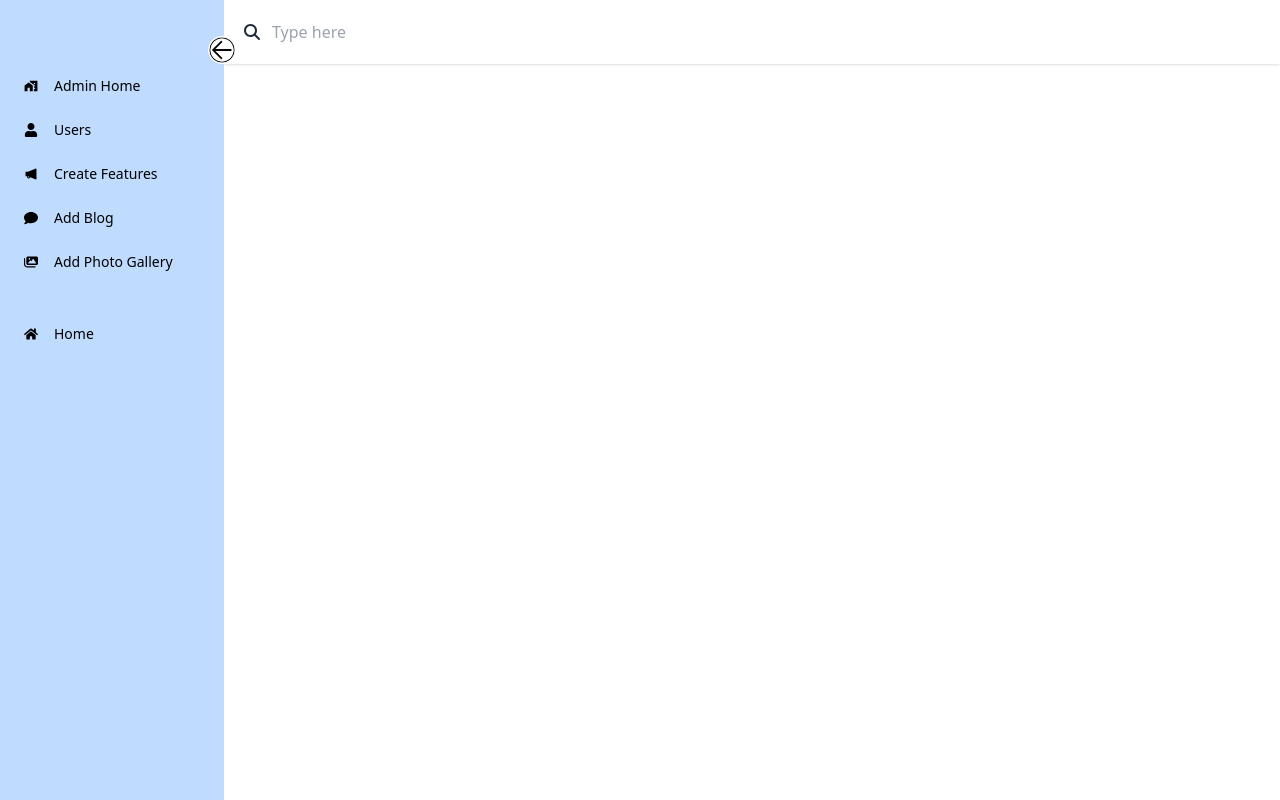
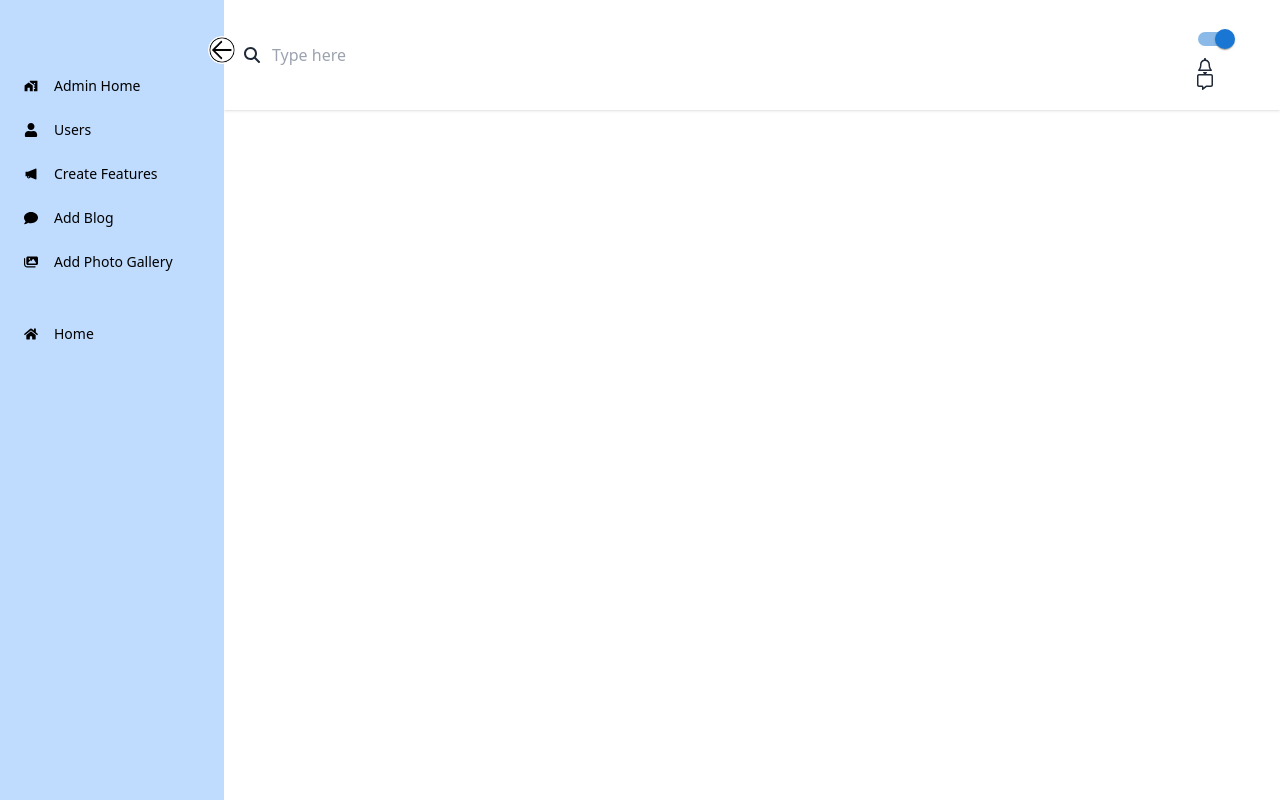
Before and after one commit to hasiburrahmanakash79/admin-dashboard, a React (Vite) app: page / in a window 1280 px wide. Built offline with nearby package versions, Linux system fonts and the light colour scheme.

Commit message:
make profile

```diff
--- a/package.json
+++ b/package.json
@@ -10,6 +10,9 @@
     "preview": "vite preview"
   },
   "dependencies": {
+    "@emotion/react": "^11.11.4",
+    "@emotion/styled": "^11.11.5",
+    "@mui/material": "^5.15.15",
     "localforage": "^1.10.0",
     "match-sorter": "^6.3.4",
     "react": "^18.2.0",
--- a/src/Pages/Dashboard/Dashboard.jsx
+++ b/src/Pages/Dashboard/Dashboard.jsx
@@ -2,10 +2,11 @@ import { useEffect, useState } from "react";
 import { Link, Outlet } from "react-router-dom";
 import { FaUser, FaHome, FaComment } from "react-icons/fa";
 import { AiFillNotification } from "react-icons/ai";
-import { FaImages, FaMagnifyingGlass } from "react-icons/fa6";
+import { FaImages, FaMagnifyingGlass, FaRegBell, FaRegMessage } from "react-icons/fa6";
 import { MdHomeWork } from "react-icons/md";
 import { IconContext } from "react-icons";
 import arrow from "../../assets/arrow.png";
+import { FormControlLabel, Switch } from "@mui/material";
 
 const Dashboard = () => {
   const [open, setOpen] = useState(true);
@@ -176,10 +177,19 @@ const Dashboard = () => {
           isAdmin ? "" : ""
         }`}
       >
-        <div className="p-5 shadow">
+        <div className="p-5 shadow flex justify-between items-center">
           <div className="flex gap-3 items-center">
-            <FaMagnifyingGlass/>
-            <input type="text"  placeholder="Type here"/>
+            <FaMagnifyingGlass />
+            <input type="text" placeholder="Type here" />
+          </div>
+          <div>
+            <FormControlLabel
+              control={<Switch defaultChecked />}
+            />
+            <div>
+              <FaRegBell/>
+              <FaRegMessage />
+            </div>
           </div>
         </div>
         <Outlet></Outlet>
```
Also changed, not shown: 1 other file (tests, documents, lock files or other folders).
